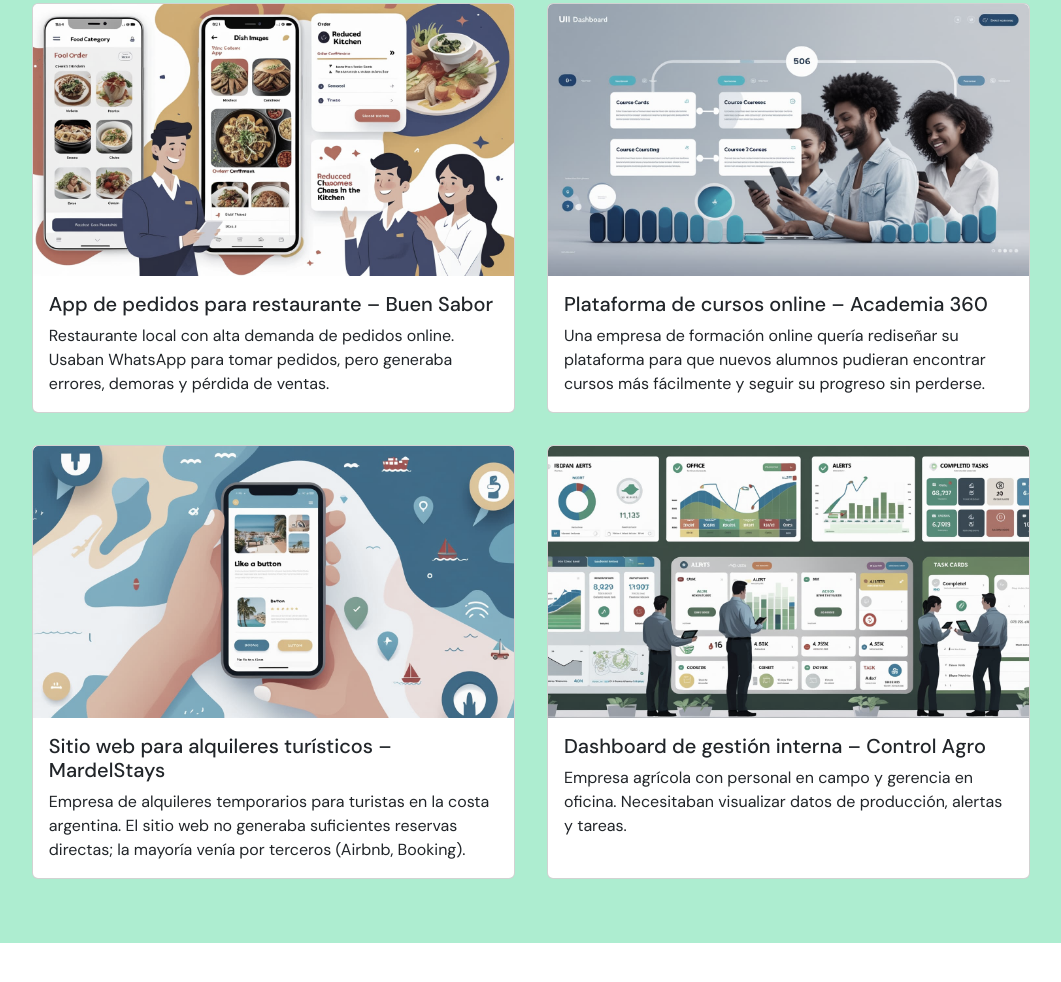
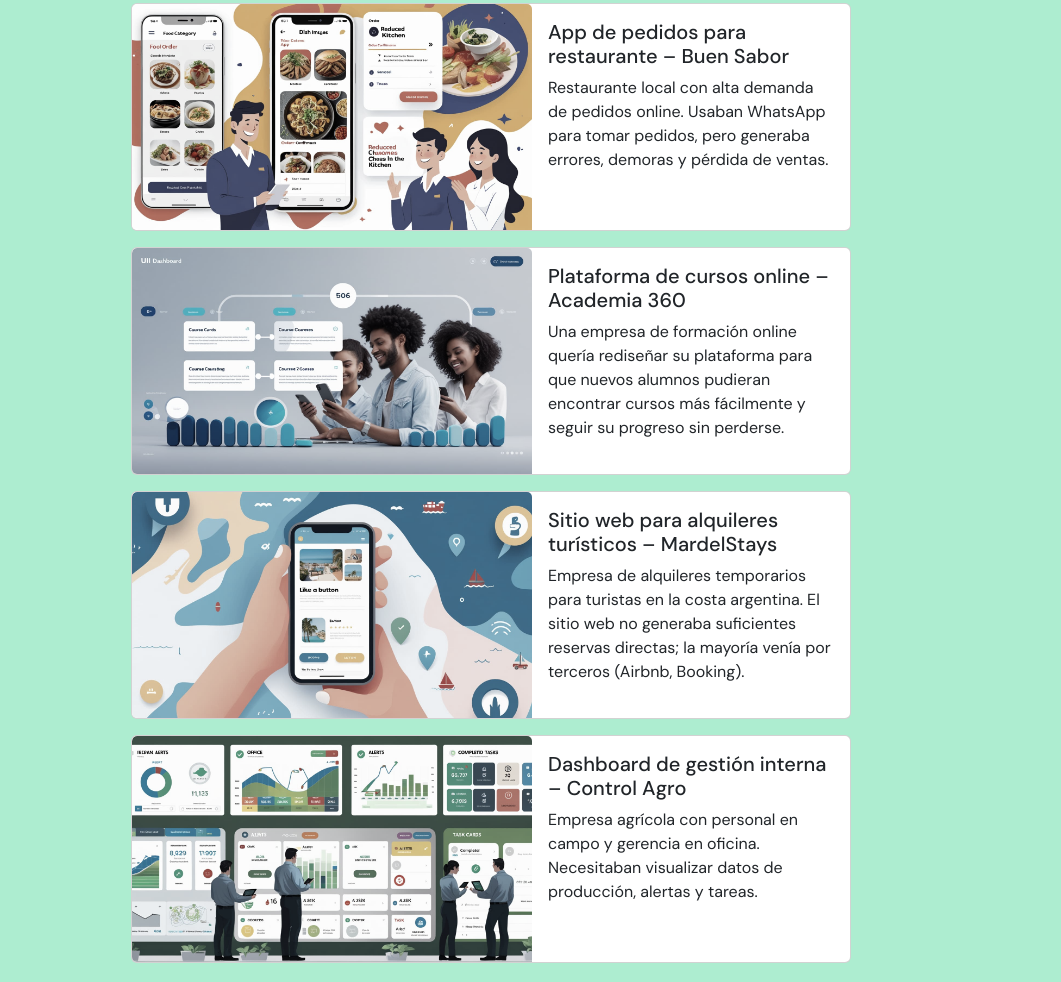
Before and after one commit to matiascano/hablemosux, a website: page pages/projects.html in a window 1280 px wide. Shown: the part 579-1561 px from the top of the page, without its empty margins (109-1170 px from the left). Drawn offline with nearby package versions, Linux system fonts and the light colour scheme.

Commit message:
se modifico la estructura de listado de proyectos

```diff
--- a/pages/projects.html
+++ b/pages/projects.html
@@ -82,9 +82,9 @@
       </div>
       <!-- Proyectos -->
       <section class="proyectos">
-        <div class="articulos-grid">
+        <div class="articulos-grid grid-vertical-center">
           <a href="./projects/buen-sabor.html">
-            <article class="card">
+            <article class="card card-horizontal">
               <img
                 src="../img/buen-sabor-1.jpg"
                 class="card-img-top"
@@ -103,7 +103,7 @@
             </article>
           </a>
           <a href="./projects/academia-360.html">
-            <article class="card">
+            <article class="card card-horizontal">
               <img
                 src="../img/academia-360-1.jpg"
                 class="card-img-top"
@@ -122,7 +122,7 @@
             </article>
           </a>
           <a href="./projects/mar-del-plata-stays.html">
-            <article class="card">
+            <article class="card card-horizontal">
               <img
                 src="../img/mar-del-plata-1.jpg"
                 class="card-img-top"
@@ -141,7 +141,7 @@
             </article>
           </a>
           <a href="./projects/control-agro.html">
-            <article class="card">
+            <article class="card card-horizontal">
               <img
                 src="../img/dashboard-agricola-1.jpg"
                 class="card-img-top"
--- a/scss/base/_queries.scss
+++ b/scss/base/_queries.scss
@@ -46,4 +46,21 @@
   .contenido {
     padding: 0;
   }
+
+  .card-horizontal {
+    display: flex !important;
+    flex-direction: column !important;
+    margin-bottom: 1rem !important;
+    width: 90% !important;
+    max-width: 90% !important;
+    margin-inline: auto !important;
+
+    img{
+      width: 100% !important;
+      height: auto !important;
+      max-width: none !important;
+      object-fit: cover  !important;
+    }
+
+  }
 }
--- a/scss/componentes/_cards.scss
+++ b/scss/componentes/_cards.scss
@@ -3,6 +3,22 @@
   height: 100%;
   transition: $transition;
   overflow: hidden;
+
+  &.card-horizontal {
+    display: flex;
+    flex-direction: row;
+    margin-bottom: 1rem;
+    width: 800px;
+    max-width: 90%;
+
+    img{
+      width: 100%;
+      height: auto;
+      max-width: 400px;
+      object-fit: cover;
+    }
+
+  }
 
   &:hover {
     box-shadow: 0 4px 8px rgba(0, 0, 0, 0.1);
--- a/scss/componentes/_main.scss
+++ b/scss/componentes/_main.scss
@@ -1,13 +1,11 @@
 .articulos-grid {
-  display: grid;
-  grid-template-columns: repeat(auto-fit, minmax(20rem, 1fr));
-  gap: 2rem;
-  width: 80%;
-  max-width: 1200px;
-  margin: 0 auto;
-  justify-items: center;
-  align-items: stretch;
+  display: flex;
+  flex-direction: column;
+  justify-content: center;
+  align-items: center;
 }
+
+
 
 /* Proyectos */
 .proyectos {
```
Also changed, not shown: css/estilos.css, 1 other file.
